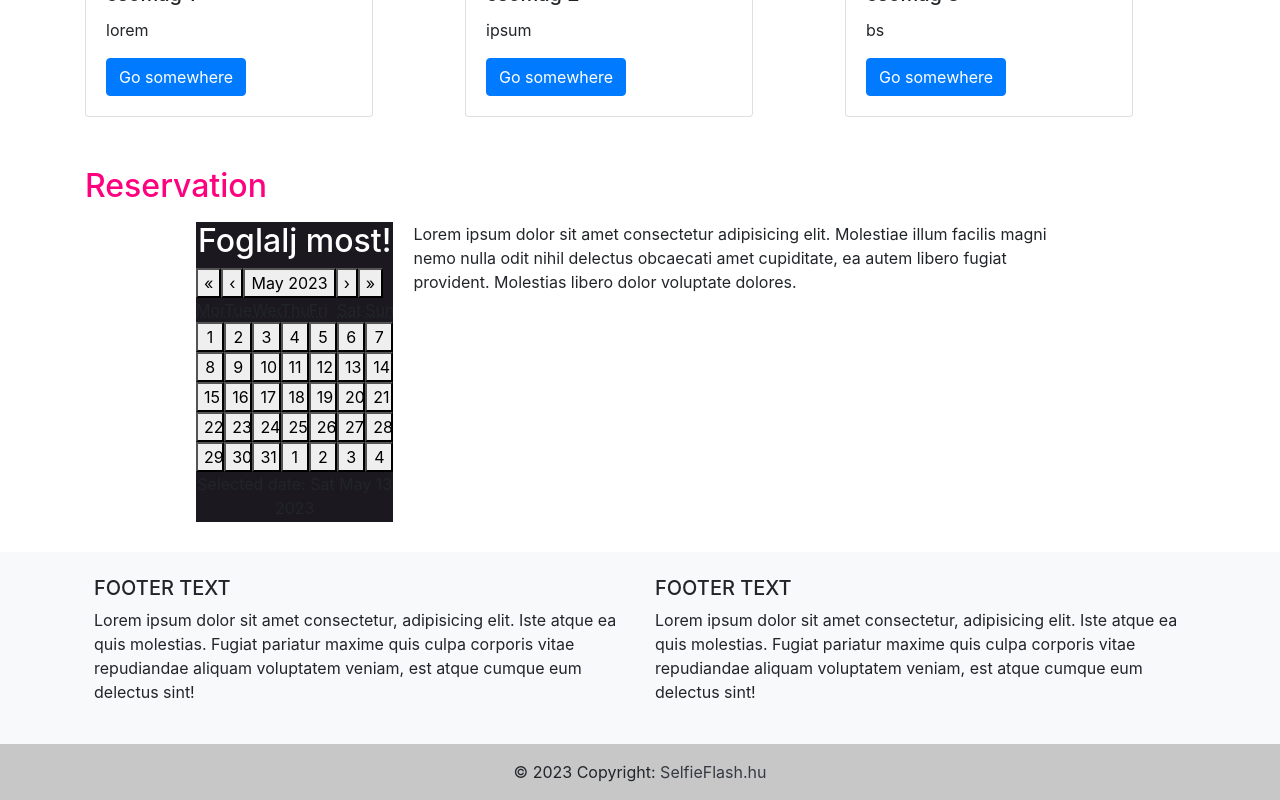
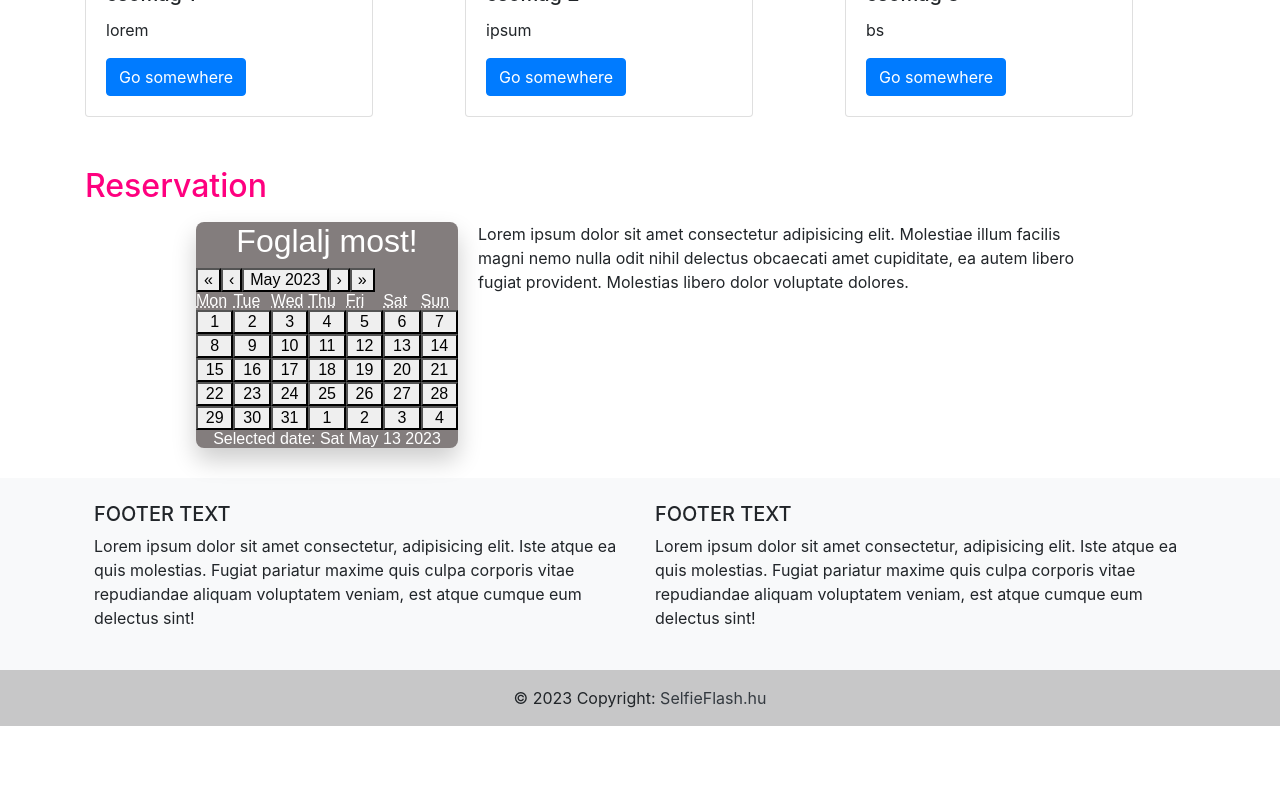
Before and after one commit to Viserya11/selfieflash, a React (Create React App) app: page / in a window 1280 px wide. Shown: the part 1198-1998 px from the top of the page. After the commit the page ends 1924 px from the top, so only its background shows below. Built offline with nearby package versions, Linux system fonts and the light colour scheme.

Commit message:
Update style.css

```diff
--- a/src/style.css
+++ b/src/style.css
@@ -65,9 +65,14 @@ position: relative;
 }
 
 .calendar {
-  width: 400px;
-  height: 300px;
-  background-color: #1b191f;
+  width: 700px;
+  max-width: 100%;
+  background-color: rgb(131, 125, 125);
+  color: white;
+  border-radius: 8px;
+  box-shadow: 0 12px 24px rgba(0, 0, 0, 0.2);
+  font-family: Arial, Helvetica, sans-serif;
+  line-height: 1.125em;
 }
 
 .flexreserv {
```
